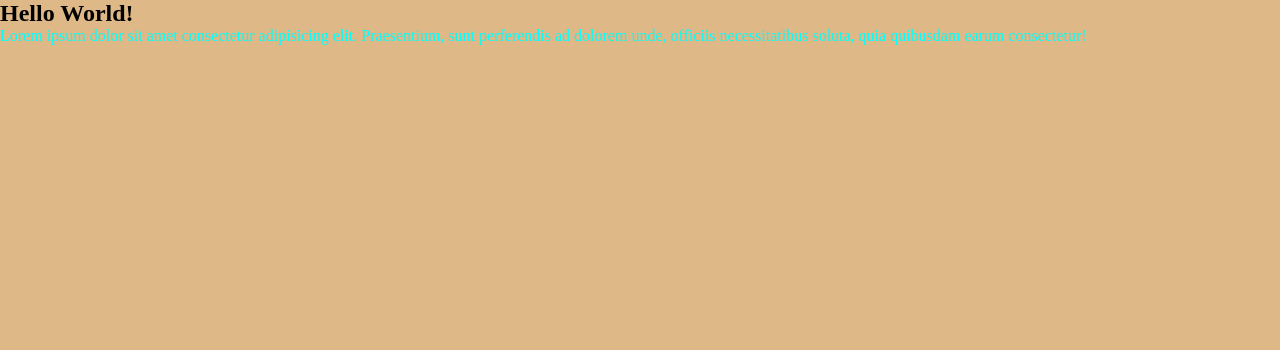
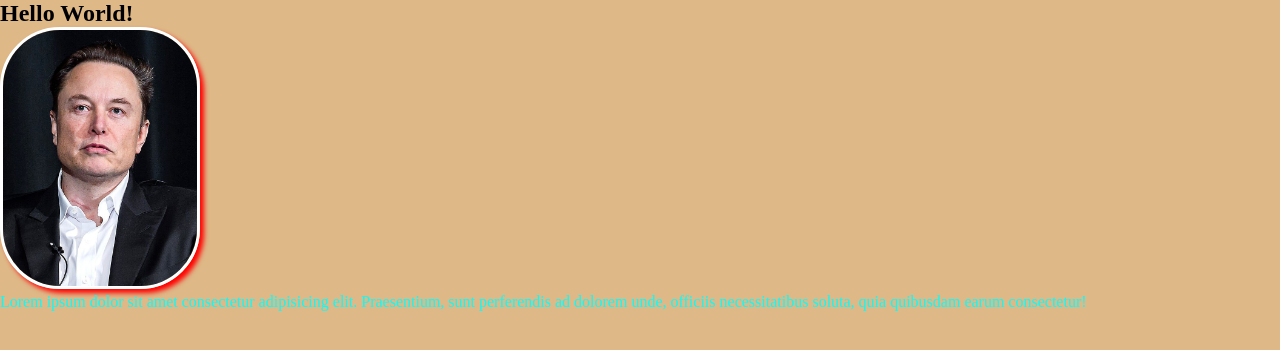
Before and after one commit to ErnestKekeke/example2, a plain HTML site: page index.html in a window 1280 px wide. Drawn offline with Linux system fonts and the light colour scheme.

Commit message:
photo added

```diff
--- a/index.html
+++ b/index.html
@@ -9,6 +9,7 @@
 <body>
 
     <h2>Hello World!</h2>
+    <img src="images/Elon Musk.jpg" alt="elon musk photo"/>
 
     <p>Lorem ipsum dolor sit amet consectetur adipisicing elit. Praesentium, sunt perferendis ad dolorem unde,
          officiis necessitatibus soluta, quia quibusdam earum consectetur!</p>
--- a/style.css
+++ b/style.css
@@ -5,6 +5,12 @@
     text-decoration: none;
 }
 
+img{
+    width: 200px;
+    border: 3px solid white;
+    border-radius: 60px;
+    box-shadow: 4px 4px 5px red;
+}
 
 body{
     background-color: burlywood;
```
Also changed, not shown: images/Elon Musk.jpg (added).
